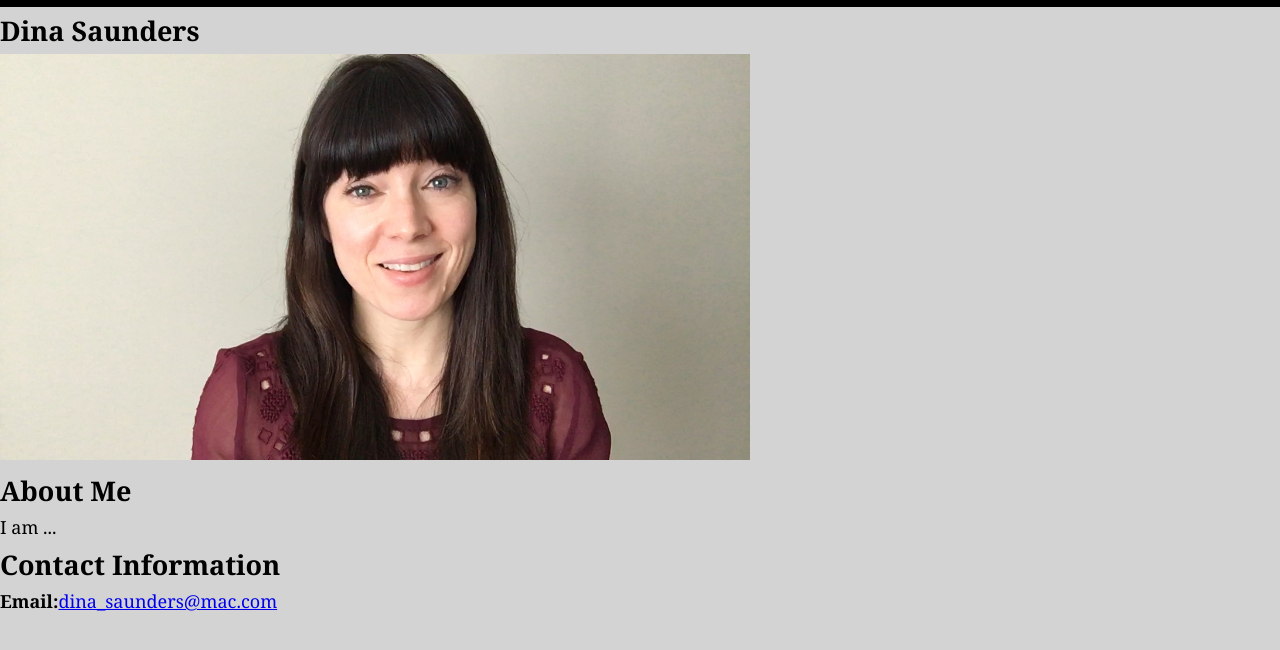
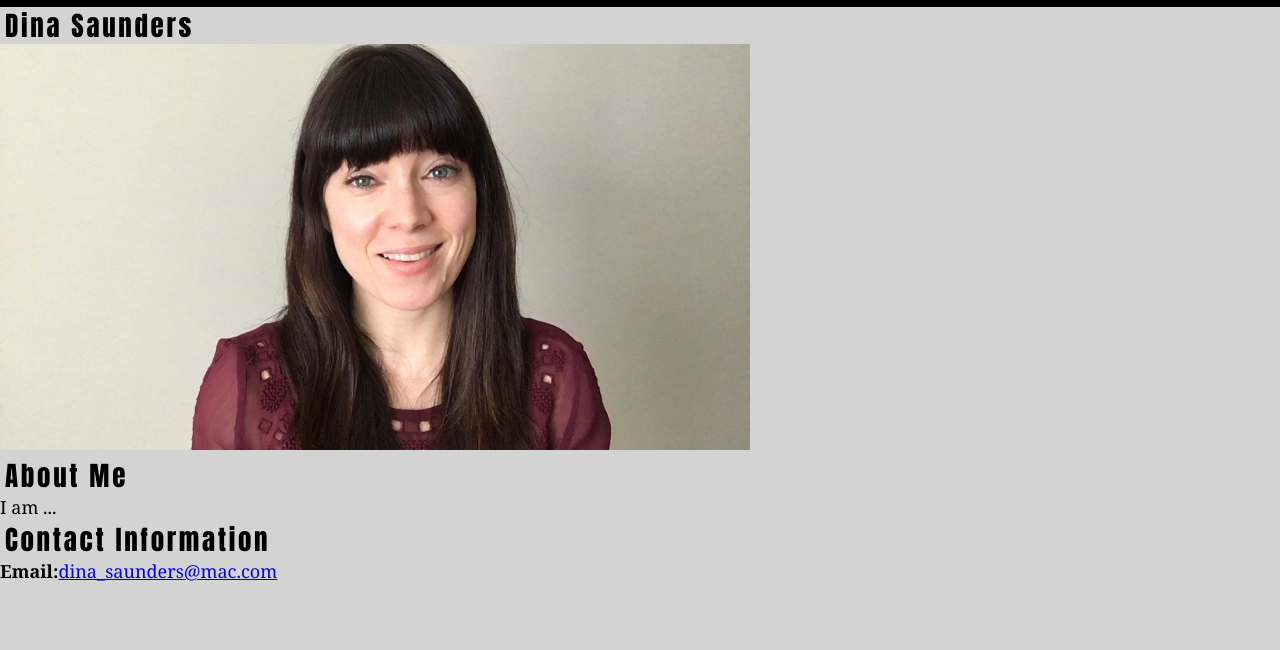
Before and after one commit to DS1826/ds1826, a plain HTML site: page index.html in a window 1280 px wide. Shown: the part 62-712 px from the top of the page. Drawn offline with Linux system fonts and the light colour scheme.

Commit message:
added to css and index files

```diff
--- a/css/style.css
+++ b/css/style.css
@@ -21,10 +21,7 @@ main {
 }
 
 h2 {
-    padding-top: 10px;
-    padding-bottom: 10px;
+    font-family: Impact, Haettenschweiler, 'Arial Narrow Bold', sans-serif;
+    letter-spacing: 0.1em;
+    padding: 5px;
 }
-
-.container {
-    width: 1024px;
-}
--- a/index.html
+++ b/index.html
@@ -12,7 +12,7 @@
         <h1>My Biography</h1>
     </header>
 
-    <main>
+    <main class="container">
         <!--About Me Section-->
         <section class="container">
             <h2>Dina Saunders</h2>
```
